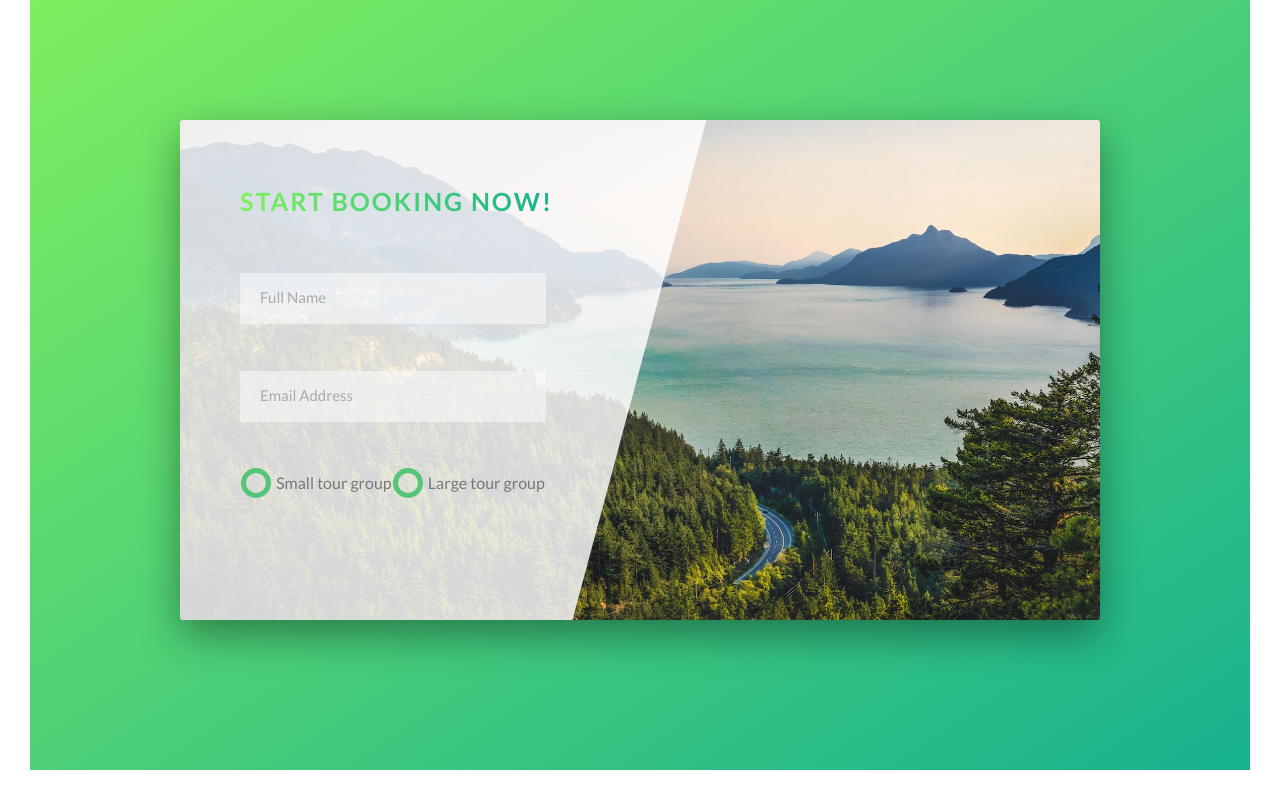
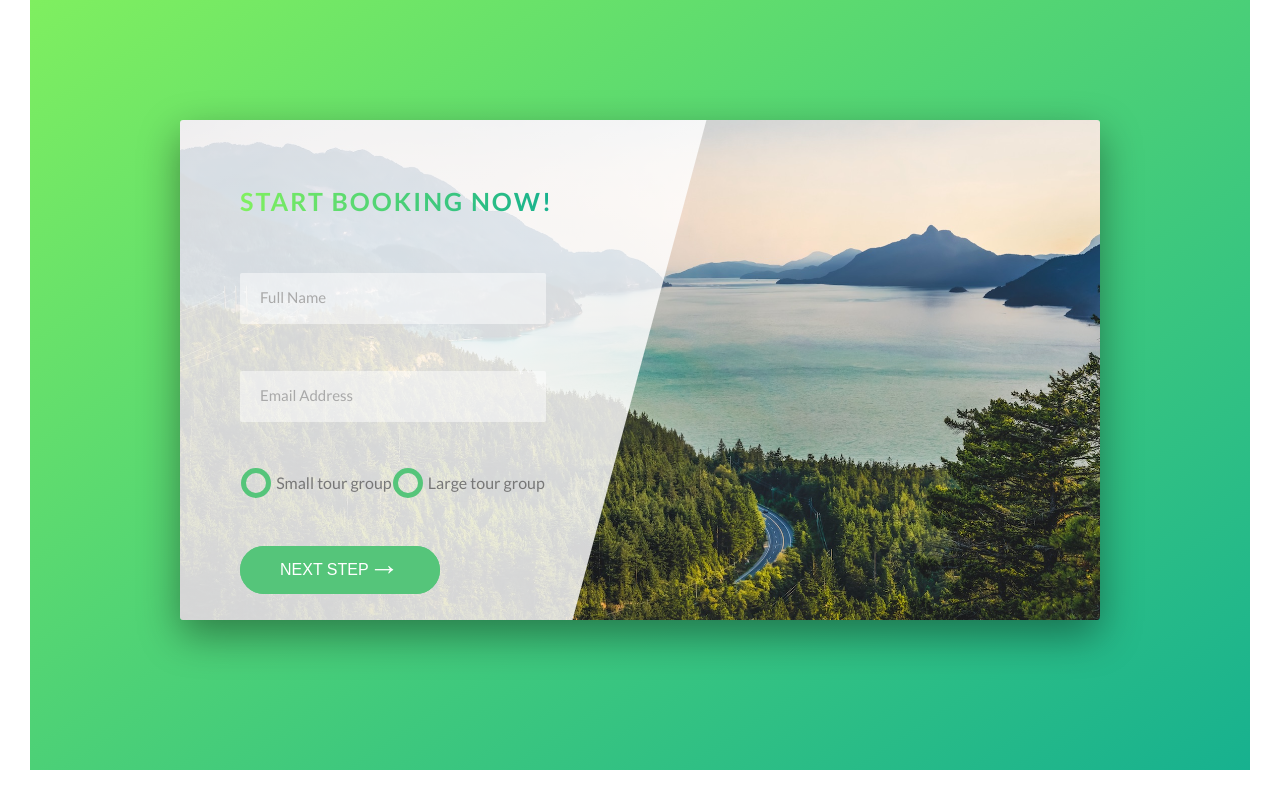
Before and after one commit to dario-piotrowicz/VueJS3-CSS_demo_Natours_website_miniproject, a Vue app: page / in a window 1280 px wide. Shown: the part 4871-5671 px from the top of the page. Built offline with nearby package versions, Linux system fonts and the light colour scheme.

Commit message:
added a button to the booking-form isomg the animated-link-button component

```diff
--- a/src/components/AnimatedLinkButton.vue
+++ b/src/components/AnimatedLinkButton.vue
@@ -1,5 +1,6 @@
 <template>
-  <a :href="href" :class="`btn btn--${colorScheme}`"><slot></slot></a>
+  <button v-if="isButton" :class="`btn btn--${colorScheme}`"><slot></slot></button>
+  <a v-else href="href" :class="`btn btn--${colorScheme}`"><slot></slot></a>
 </template>
 
 <script>
@@ -15,6 +16,10 @@ export default {
         type: String,
         default: 'white',
         validator: value => possibleColorSchemes.includes(value)
+    },
+    isButton:{
+      type: Boolean,
+      default: false
     }
   },
 };
@@ -25,8 +30,7 @@ export default {
 
 .btn {
 
-  &:link,
-  &:visited {
+  & {
     font-size: 1.6rem;
     text-transform: uppercase;
     text-decoration: none;
@@ -36,6 +40,9 @@ export default {
     transition: transform .1s, box-shadow .1s;
     position: relative;
     transform: translateY(0);
+    cursor: pointer;
+    border: none;
+    outline: none;
   }
 
   &:hover {
@@ -48,7 +55,7 @@ export default {
     }
   }
 
-  &:active {
+  &:active, &:focus {
     transform: translateY(-.1rem);
     box-shadow: 0 .5rem 1rem transparentize($color-black, .77);
   }
--- a/src/components/BookingForm.vue
+++ b/src/components/BookingForm.vue
@@ -7,17 +7,20 @@
             <form-radio-button label="Small tour group" name="tour-size"></form-radio-button>
             <form-radio-button label="Large tour group" name="tour-size"></form-radio-button>
         </div>
+        <animated-link-button color-scheme="green" :isButton="true">Next Step<span class="arrow">&rarr;</span></animated-link-button>
     </form>
 </template>
 
 <script>
 import FormTextInput from './FormTextInput';
 import FormRadioButton from './FormRadioButton';
+import AnimatedLinkButton from './AnimatedLinkButton';
 
 export default {
     components: {
         "form-text-input": FormTextInput,
-        "form-radio-button": FormRadioButton
+        "form-radio-button": FormRadioButton,
+        "animated-link-button": AnimatedLinkButton
     }
 }
 </script>
@@ -35,6 +38,13 @@ export default {
         width: 90%;
         display: flex;
         justify-content: space-evenly;
+        margin-bottom: 5rem;
+    }
+
+    .arrow {
+        line-height: 0;
+        font-size: 3.1rem;
     }
 }
+
 </style>
```
